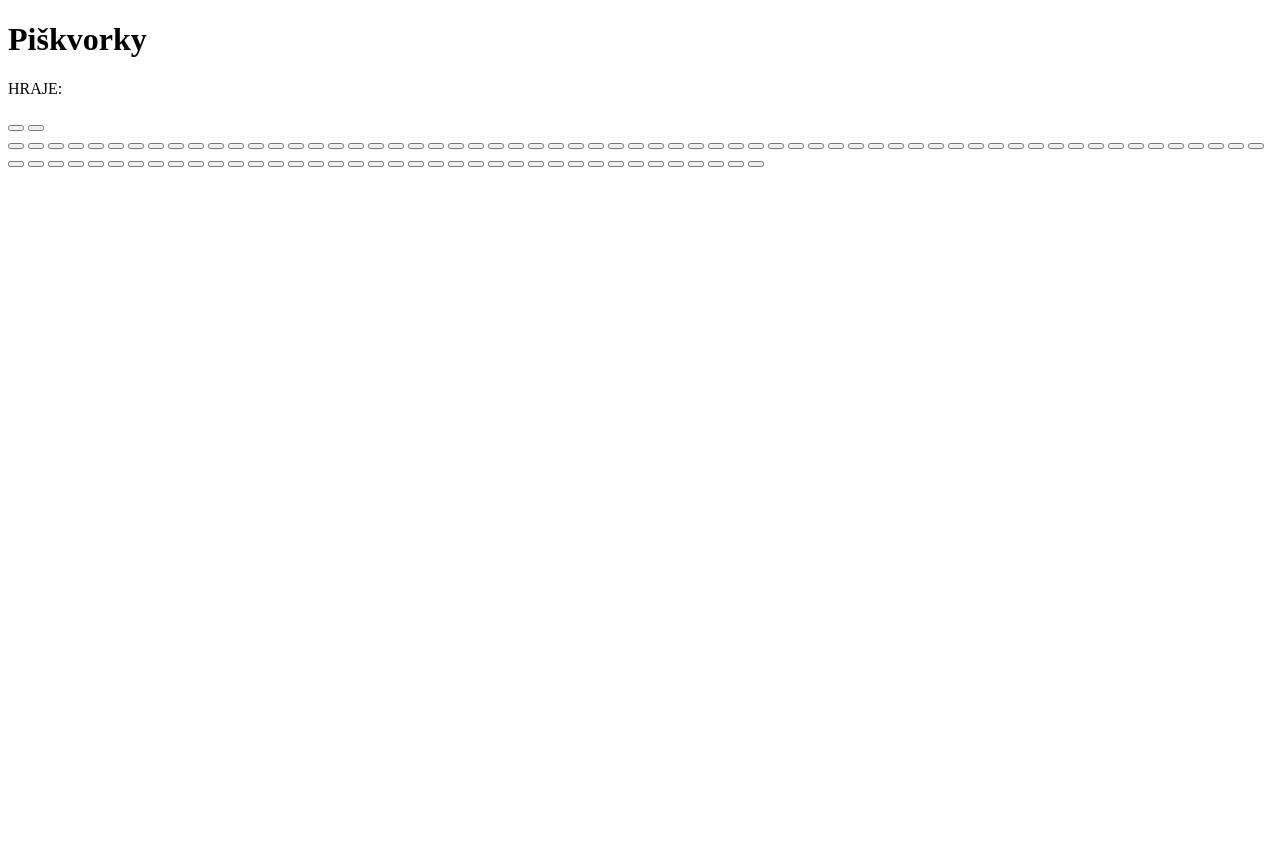
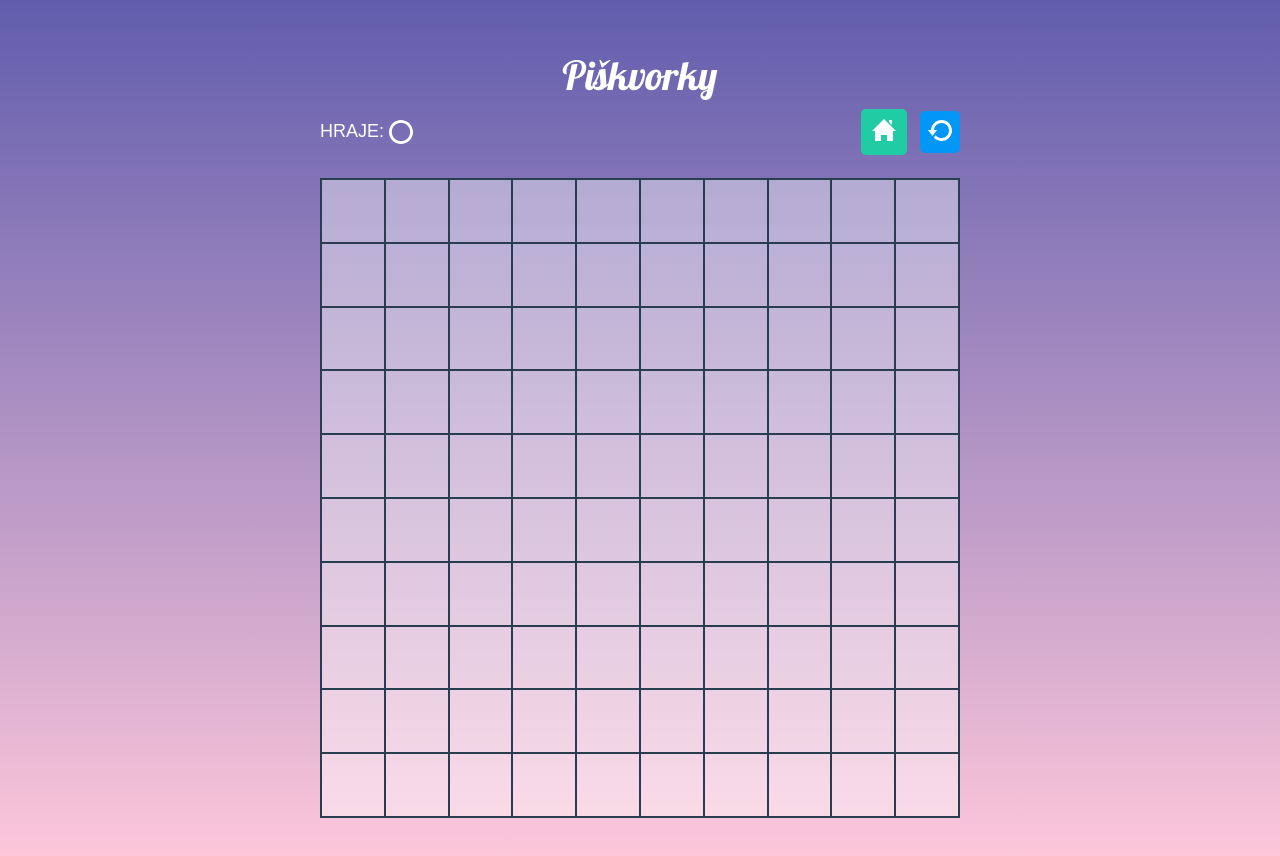
Before and after one commit to NikolKarnikova/Piskvorky, a plain HTML site: page hra.html in a window 1280 px wide. Before the commit the page ends 800 px from the top, so only its background shows below. Drawn offline with Linux system fonts and the light colour scheme.

Commit message:
pridani CSS k hra.html

```diff
--- a/hra.html
+++ b/hra.html
@@ -4,23 +4,46 @@
     <meta charset="UTF-8">
     <meta name="viewport" content="width=device-width, initial-scale=1.0">
     <title>Piškvorky</title>
+    <link rel="stylesheet" type="text/css" href="styly.css" />
+    <style>
+        @import url('https://fonts.googleapis.com/css2?family=Lobster&display=swap');
+        </style>
+
 </head>
 <body>
+
 <div class="cart">
 
+    <div class="cart-title">
         <h1>
         Piškvorky
         </h1>
+    </div>
 
-   <div class="cart-buttons">
-    <p>HRAJE:</p>
-    <div class="circle"></div>
-    <button class="home"></button>
-    <button class="reset"></button>
+<div class="bar">
+    <div class="bar-players">
+        <p class="hraje">HRAJE:&nbsp</p>
+        <img src="circle.svg" alt="player">
+    </div>
+
+    <div class="bar-buttons">
+        <a href="index.html">
+        <button class="home">
+        <img src="home.svg" alt="home">
+        </button>
+        </a>
+
+
+        <a href="hra.html">
+        <button class="reset">
+        <img src="restart.svg" alt="restart">
+        </button>
+        </a>
+
+    </div>
    </div>
 
     <div class="cart-field">
-<button class="box"></button>
      <button class="box"></button>
      <button class="box"></button>
     <button class="box"></button>
--- a/styly.css
+++ b/styly.css
@@ -9,17 +9,19 @@ img{
     border-radius: 10px 10px 0px 0px;
 }
 
+
 body{
     display: flex;
     justify-content: center;
-    align-content: center;
+    align-content: flex-start;
     background: linear-gradient(#615dad, #ffc8da);
-    background-size: 100% 100%;
+    background-size: cover;
+    background-size: 100%;
+    margin: 50px;
 
 }
 
 .game{
-    margin: 50px;
     display: flex;
     flex-direction: column;
     align-content: center;
@@ -68,6 +70,7 @@ h1 {
     font-weight: lighter;
     text-align: center;
     font-size: 40px;
+    color: white;
 }
 
 p{
@@ -78,3 +81,95 @@ p{
     padding: 15px;
 
 }
+
+/* Druhá část úkolu začíná tady */
+
+.cart{
+    max-width: 80vmin;
+}
+
+.cart-title h1 {
+    display: flex;
+    justify-content: center;
+    flex-shrink: 0;
+    margin: 0;
+}
+
+.bar{
+    display: flex;
+    justify-content: space-between;
+    align-self: center;
+    margin-bottom: 15px;
+}
+
+.bar-players{
+    display: flex;
+    align-items: center;
+    align-content: flex-start;
+    justify-content:flex-start;
+    flex-wrap: nowrap;
+    width: 50%;
+}
+
+.hraje{
+    color: #ffffff;
+    font-size: 18px;
+    padding: 0px;
+}
+
+
+.bar-buttons{
+    display: flex;
+    flex-direction: row;
+    align-items: center;
+    justify-content: flex-end;
+    flex-wrap: nowrap;
+    width: 50%;
+    gap: 10px;
+}
+
+.home {
+    width: 46px;
+    height: 46px;
+    display: block;
+    padding: 7px 8px;
+    margin: 3px;
+    cursor: pointer;
+    border-radius: 5px;
+    background-color: #1fcca4;
+}
+
+.home:hover{
+    background-color: #1cbb96;
+    cursor: pointer;
+}
+
+.reset {
+    display: block;
+    padding: 7px 8px;
+    border-radius: 5px;
+    background-color: #0197f6;
+}
+
+.reset:hover{
+    background-color: #0090e9;
+    cursor: pointer;
+}
+
+.cart-field {
+    display: flex;
+    flex-wrap: wrap;
+    border: 0.9px solid #283e50;
+  }
+
+  .box {
+    width: 10%;
+    aspect-ratio: 1/1 ;
+    margin: 0;
+    background: rgba(255, 255, 255, 0.4);
+    border: 0.9px solid #283e50;
+  }
+
+  .box:hover, .box:focus {
+    background: rgba(255, 255, 255, 0.5);
+  }
```
Also changed, not shown: circle.svg (added), home.svg (added), restart.svg (added). Lines whose indentation alone changed are shown as unchanged.
